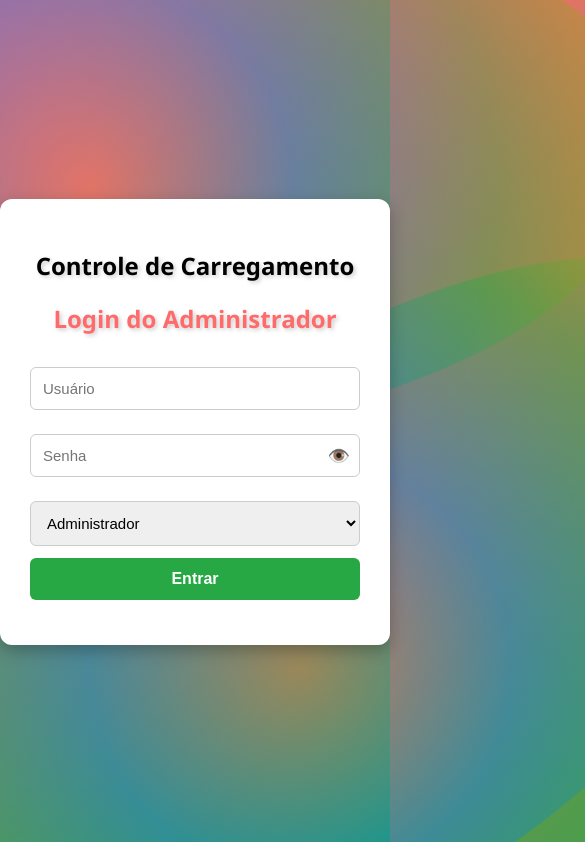
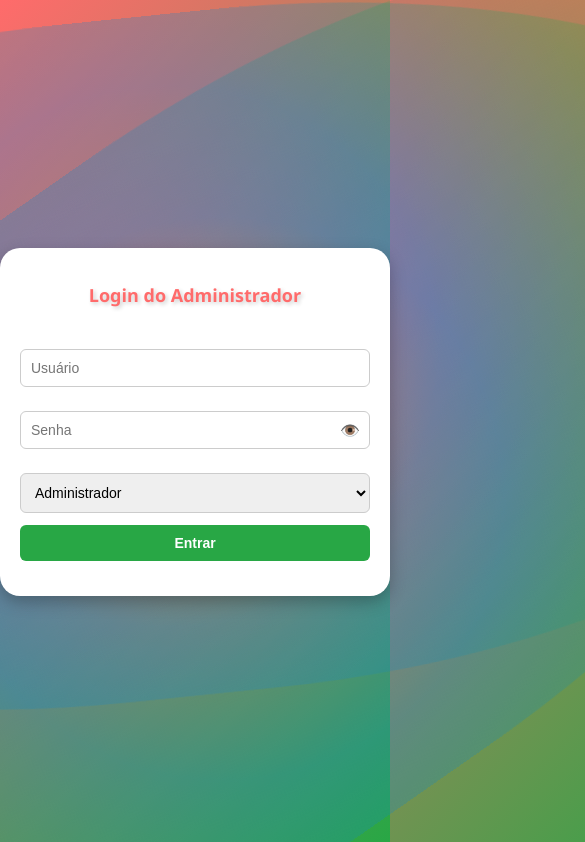
Before and after one commit to GabrielCaminhante/controle-de-carregamento, a website: page public/index.html in a window 390 px wide. Shown: the top 842 px of the page, 585 px wide, since content can reach past the window. Drawn offline with Linux system fonts and the light colour scheme.

Commit message:
att visaul login moderno

```diff
--- a/public/index.html
+++ b/public/index.html
@@ -8,7 +8,7 @@
 </head>
 <body class="admin-bg">
   <div class="login-container">
-    <h2>Controle de Carregamento</h2>
+
     <h2 id="loginTitle">Login do Administrador</h2>
     <form id="loginForm">
       <div class="input-group">
--- a/public/login.css
+++ b/public/login.css
@@ -8,7 +8,10 @@ body {
   justify-content: center;
   align-items: center;
   font-family: 'Segoe UI', sans-serif;
-  background: #f0f0f0; /* cor neutra de fundo */
+  background: #f0f0f0;
+  justify-content: space-around;
+  align-content: space-around;
+
 }
 
 /* ondas nos cantos */
@@ -25,17 +28,15 @@ body::after {
     #28a745,
     #ff9800);
   opacity: 0.4;
-  z-index: 0; /* atrás do painel */
+  z-index: 0;
 }
 
-/* onda no canto superior esquerdo */
 body::before {
   top: -40%;
   left: -40%;
   animation: waveMotion 25s infinite alternate ease-in-out;
 }
 
-/* onda no canto inferior direito */
 body::after {
   bottom: -40%;
   right: -40%;
@@ -44,15 +45,15 @@ body::after {
 
 /* painel */
 .login-container {
-  position: relative;
-  background: #fff;
-  padding: 30px;
-  border-radius: 12px;
-  box-shadow: 0 6px 16px rgba(0,0,0,0.25);
-  width: 90%;
-  max-width: 360px;
-  text-align: center;
-  z-index: 1; /* fica acima das ondas */
+    background: #fff;
+    padding: 40px;
+    border-radius: 20px;
+    box-shadow: 0 6px 16px rgba(0, 0, 0, 0.25);
+    width: 100%;
+    max-width: 260px;
+    text-align: center;
+    position: relative;
+    z-index: 1;
 }
 
 /* animações */
@@ -71,22 +72,26 @@ body::after {
   100% { transform: rotate(360deg) scale(1.1) translate(0,0); }
 }
 
-/* visual titulo h2 */
+/* título */
 .login-container h2 {
-  margin-bottom: 20px;
+  margin-bottom: 30px;
   font-weight: 800;
   text-shadow: 2px 2px 4px rgba(0,0,0,0.2);
-  transition: all 0.3s ease; /* suaviza a animação */
+  transition: all 0.3s ease;
 }
 
 .login-container h2:hover {
-  color: #28a745; /* muda cor ao passar o mouse */
-  transform: scale(1.05); /* aumenta levemente */
-  text-shadow: 3px 3px 6px rgba(0,0,0,0.3); /* sombra mais forte */
+  color: #28a745;
+  transform: scale(1.05);
+  text-shadow: 3px 3px 6px rgba(0,0,0,0.3);
   cursor: pointer;
 }
 
-/* visual caixa de text h2 */
+.admin-title { color: #ff6b6b; }
+.user-title { color: #007bff; }
+.motorista-title { color: #ff9800; }
+
+/* campos */
 .input-group {
   position: relative;
   width: 100%;
@@ -94,43 +99,7 @@ body::after {
 }
 
 .input-group:hover {
-  transform: scale(1.02); /* leve zoom no campo */
-}
-
-.input-group input:hover,
-.input-group select:hover {
-  border-color: #28a745; /* borda verde ao passar o mouse */
-  box-shadow: 0 0 8px rgba(40,167,69,0.4); /* brilho suave */
-}
-
-/* 📦 Container central */
-.login-container {
-  background: #fff;
-  padding: 30px;
-  border-radius: 12px;
-  box-shadow: 0 6px 16px rgba(0,0,0,0.25);
-  width: 90%;
-  max-width: 360px;
-  text-align: center;
-  position: relative;
-  z-index: 1; /* garante que fica acima das ondas */
-}
-
-/* 🎯 Título */
-.login-container h2 {
-  margin-bottom: 20px;
-  font-weight: 800;
-  text-shadow: 2px 2px 4px rgba(0,0,0,0.2);
-}
-
-.admin-title { color: #ff6b6b; }
-.user-title { color: #007bff; }
-.motorista-title { color: #ff9800; }
-
-/* 🔑 Campos de entrada */
-.input-group {
-  position: relative;
-  width: 100%;
+  transform: scale(1.02);
 }
 
 .input-group input,
@@ -144,7 +113,13 @@ body::after {
   box-sizing: border-box;
 }
 
-/* 👁️ Ícone de mostrar/ocultar senha */
+.input-group input:hover,
+.input-group select:hover {
+  border-color: #28a745;
+  box-shadow: 0 0 8px rgba(40,167,69,0.4);
+}
+
+/* ícone senha */
 .toggle-icon {
   position: absolute;
   right: 10px;
@@ -155,12 +130,18 @@ body::after {
   color: #666;
   z-index: 2;
   pointer-events: auto;
+  transition: color 0.3s ease, transform 0.3s ease;
 }
 
-/* 🔘 Botão */
+.toggle-icon:hover {
+  color: #28a745;
+  transform: rotate(15deg) scale(1.2);
+}
+
+/* botão */
 button {
   width: 100%;
-  padding: 12px;
+  padding: 10px;
   background: #28a745;
   color: #fff;
   border: none;
@@ -175,7 +156,7 @@ button:hover {
   background: #e46d6d;
 }
 
-/* 📢 Mensagem */
+/* mensagem */
 #mensagem {
   margin-top: 15px;
   font-weight: bold;
@@ -183,10 +164,14 @@ button:hover {
 }
 
 /* 📱 Responsividade */
-@media (max-width: 240px) {
+@media (max-width: 480px) {
   .login-container {
-    width: 95%;
     padding: 20px;
+    max-width: 95%;
+  }
+
+  .login-container h2 {
+    font-size: 18px;
   }
 
   .input-group input,
@@ -203,4 +188,41 @@ button:hover {
   .toggle-icon {
     font-size: 16px;
   }
+
+  /* ondas menores em celular */
+  body::before,
+  body::after {
+    width: 160%;
+    height: 160%;
+    opacity: 0.25;
+  }
 }
+
+@media (max-width: 320px) {
+  .login-container {
+    padding: 15px;
+  }
+
+  .login-container h2 {
+    font-size: 16px;
+  }
+
+  .input-group input,
+  .input-group select {
+    font-size: 13px;
+    padding: 8px;
+  }
+
+  button {
+    font-size: 13px;
+    padding: 8px;
+  }
+
+  /* ondas ainda mais discretas */
+  body::before,
+  body::after {
+    width: 140%;
+    height: 140%;
+    opacity: 0.2;
+  }
+}
```
